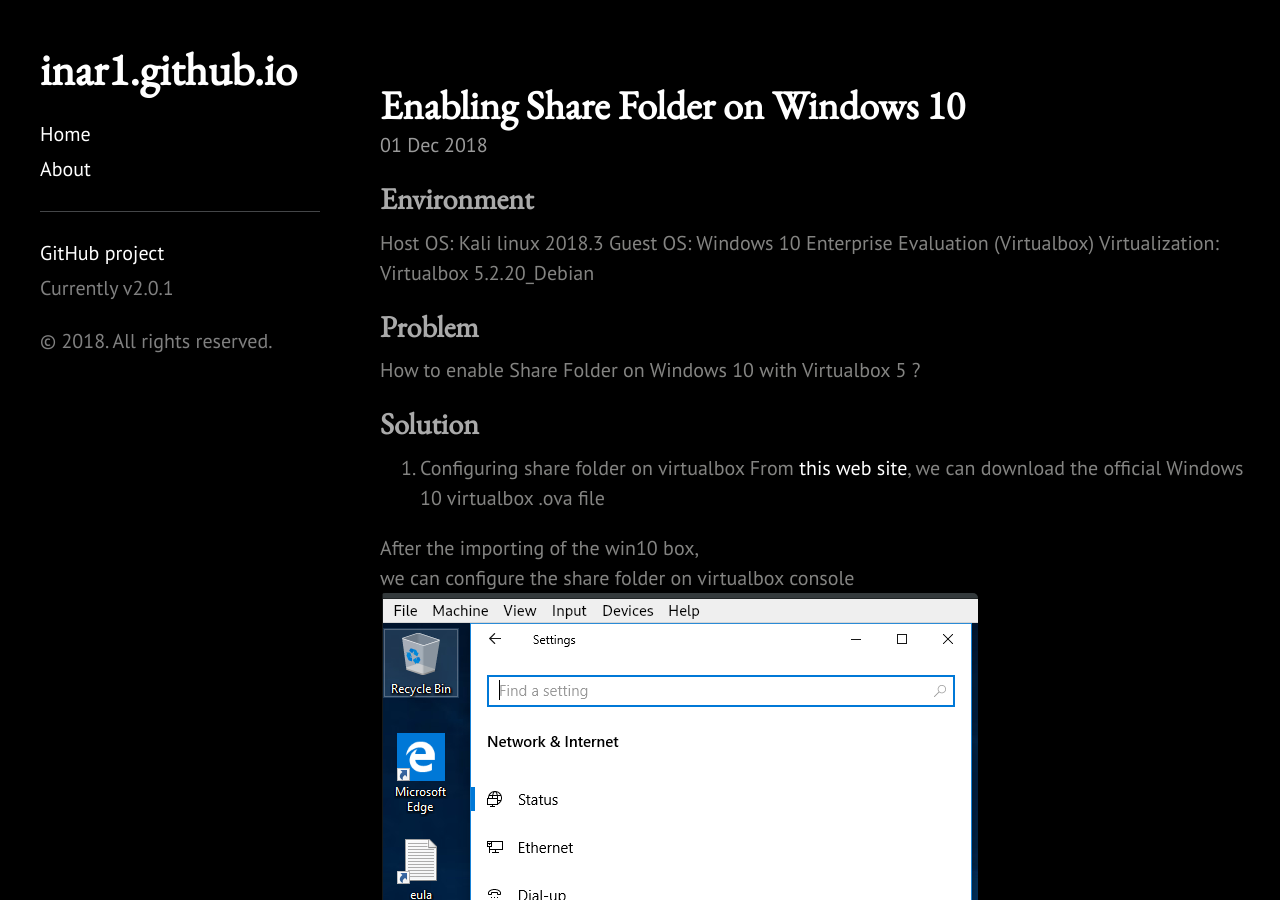
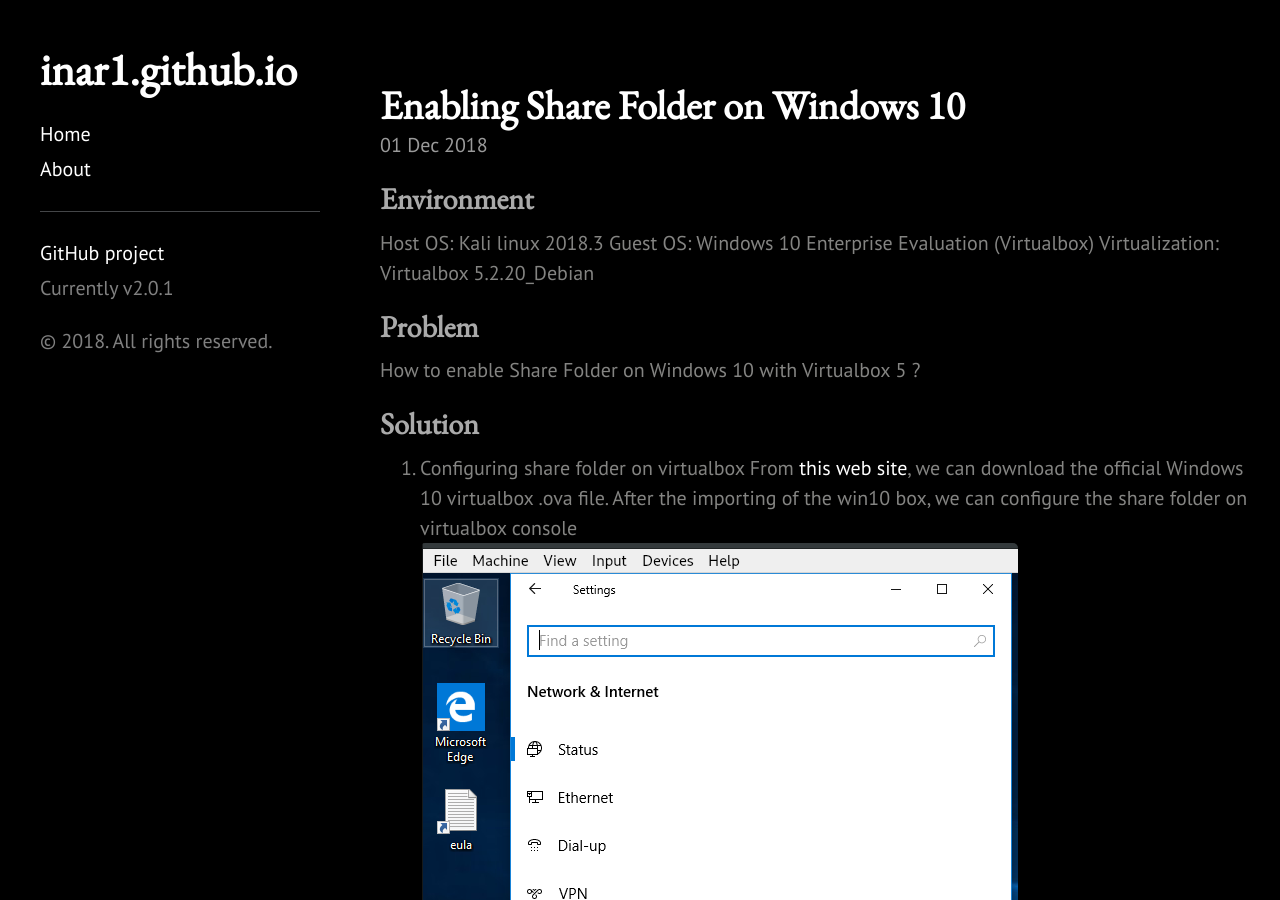
Before and after one commit to 1n4r1/1n4r1.github.io, a Jekyll site: the page built from _posts/2018-12-01-Enable-share-win10.md, in a window 1280 px wide and 900 px high. Built offline with Jekyll 4.4.1, drawn with Linux system fonts in a browser that asks for light colours.

Commit message:
update markdown

```diff
--- a/_posts/2018-12-01-Enable-share-win10.md
+++ b/_posts/2018-12-01-Enable-share-win10.md
@@ -13,10 +13,7 @@ How to enable Share Folder on Windows 10 with Virtualbox 5 ?
 
 ## Solution
 1. Configuring share folder on virtualbox
-From <a href="https://developer.microsoft.com/en-us/microsoft-edge/tools/vms/">this web site</a>, we can download the official Windows 10 virtualbox .ova file
-
-After the importing of the win10 box,
-we can configure the share folder on virtualbox console
+From <a href="https://developer.microsoft.com/en-us/microsoft-edge/tools/vms/">this web site</a>, we can download the official Windows 10 virtualbox .ova file. After the importing of the win10 box, we can configure the share folder on virtualbox console
 ![placeholder](https://inar1.github.io/public/images/2018-12-05-09-49-17.png)
 
 2. Run windows 10
```
